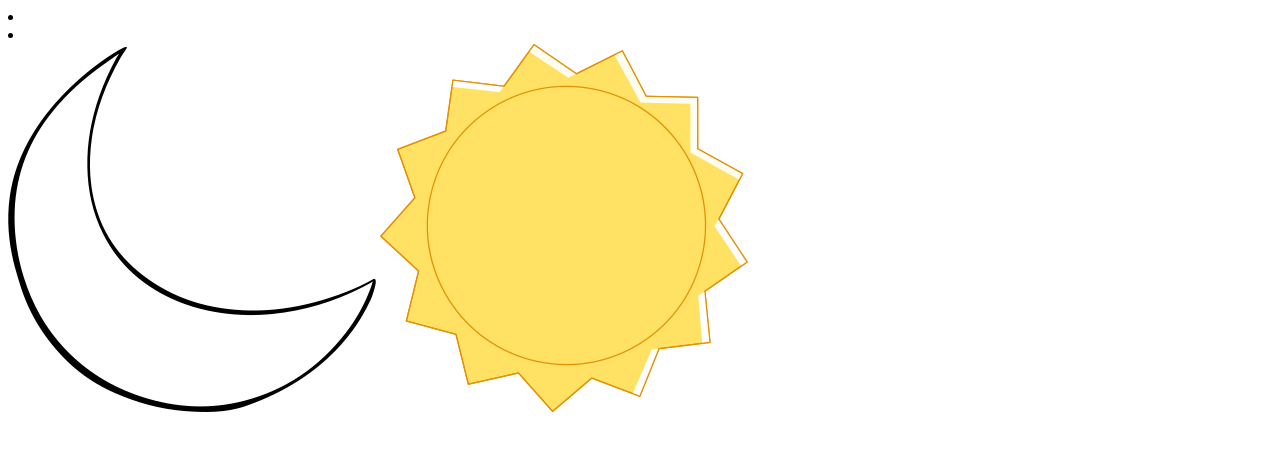
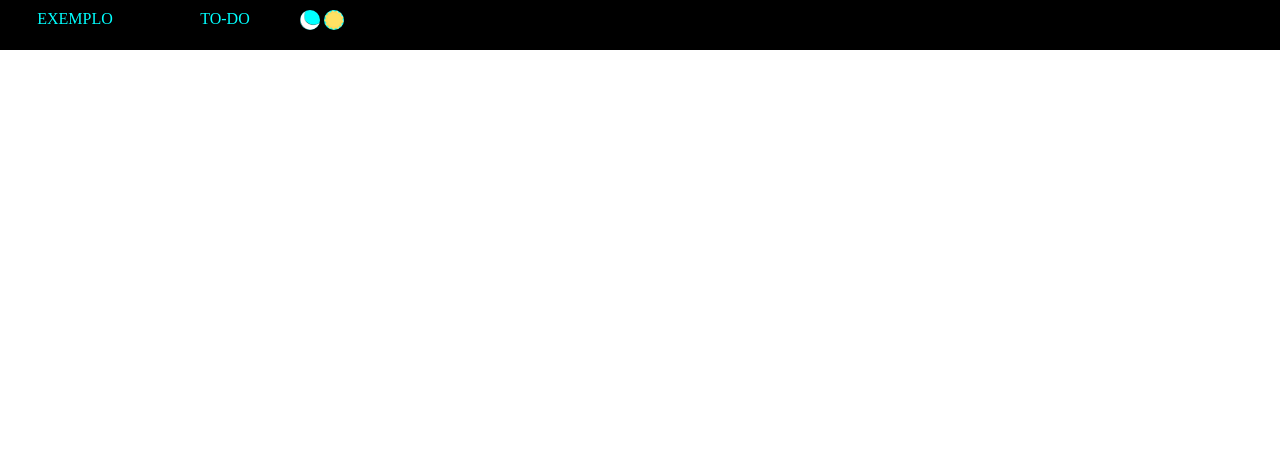
Before and after one commit to K1rit03/Projeto-9, a plain HTML site: page index.html in a window 1280 px wide. Drawn offline with Linux system fonts and the light colour scheme.

Commit message:
estilizando o header

```diff
--- /dev/null
+++ b/CSS/style.css
@@ -0,0 +1,47 @@
+*{
+    margin: 0;
+    padding: 0;
+}
+
+body{
+    background-color: #fff;
+}
+
+header{
+    width: 100%;
+}
+nav{
+    width: 100%;
+}
+
+nav{
+    width: 100%;
+    height: 50px;
+    background-color: #000;
+}
+nav ul{
+    list-style: none;
+    position: relative;
+}
+nav ul li{
+    width: 150px;
+    float: left;
+
+}
+nav a{
+    padding: 10px;
+    text-decoration: none;
+    text-transform: uppercase;
+    display: flex;
+    justify-content: center;
+    color: aqua;
+
+}
+
+.cor{
+    width: 20px;
+    height: 20px;
+    border-radius: 50px;
+    margin-top: 10px;
+    background-color: aqua;
+}
--- a/index.html
+++ b/index.html
@@ -4,16 +4,25 @@
 <head>
     <meta charset="UTF-8">
     <meta name="viewport" content="width=device-width, initial-scale=1.0">
+    <link rel="stylesheet" href="./CSS/style.css">
     <title>Projeto 9</title>
 </head>
 <body>
     <header>
         <nav>
-            <li><a href="Exemplo.html"></a></li>
-            <li><a href="To-do.html"></a></li>
+            <ul>
+                 <li><a href="Exemplo">Exemplo</a></li>
+            <li><a href="To-do">To-do</a></li>
             <img src="img/journal-moon.png" alt="" class="cor" onclick="trocar('#00ffff')">
-            <img src="img/rainbow-sunshine.png" alt="" class="cor" onclick="trocar('yellow')">
+            <img src="img/rainbow-sunshine.png" alt="" class="cor" onclick="trocar('yellow')">c
+            </ul>
         </nav>
     </header>
+
+
+
+
+
+    <script src="script.js"></script>
 </body>
 </html>
```
Also changed, not shown: script.js (added).
